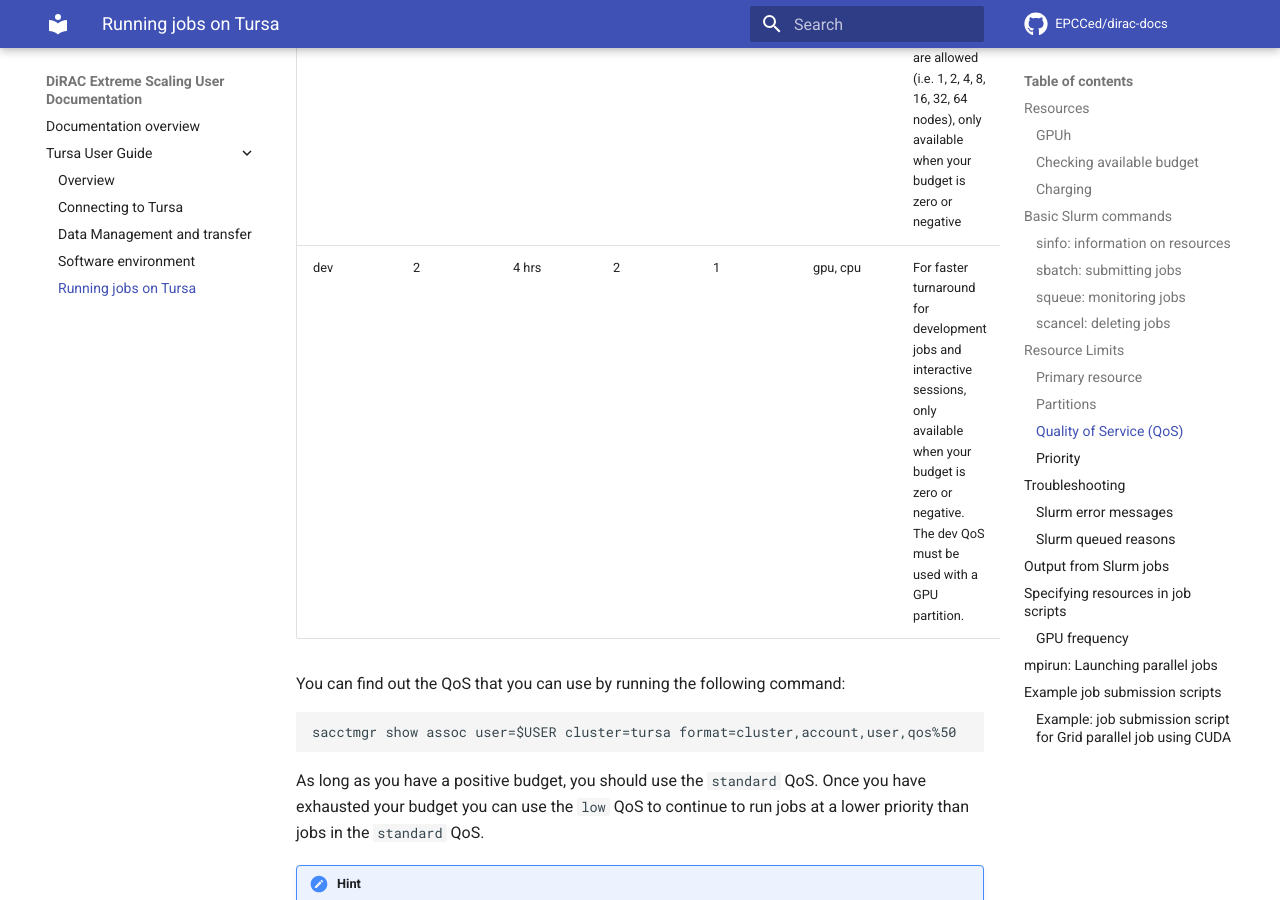
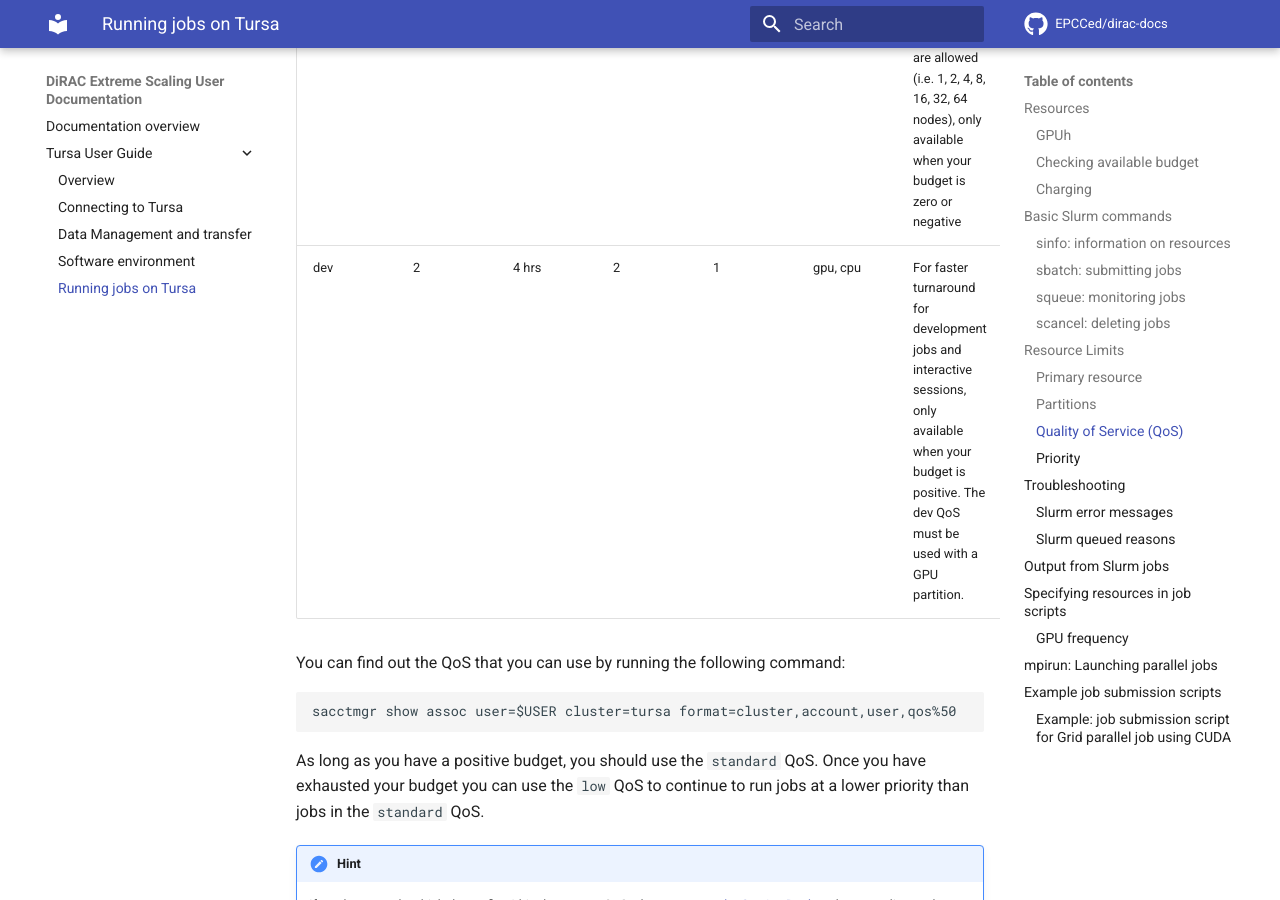
Before and after one commit to EPCCed/dirac-docs, an MkDocs documentation site: the page built from docs/tursa-user-guide/scheduler.md, in a window 1280 px wide and 900 px high, scrolled down 5253 px. Built offline with MkDocs 1.6.1 and Material for MkDocs 9.7.7, drawn with Linux system fonts in a browser that asks for light colours; comment, search, counter and statistics services are not loaded.

Commit message:
Update scheduler.md
Corrected dev queue info (to say budget must be positive).

```diff
--- a/docs/tursa-user-guide/scheduler.md
+++ b/docs/tursa-user-guide/scheduler.md
@@ -197,7 +197,7 @@
 | ---------- | ----------------- | ------------ | ----------- | ------------ | ------------ | ------|
 | standard   | 64                | 48 hrs       | 32          | 16           | gpu, cpu     | Only jobs sizes that are powers of 2 nodes are allowed (i.e. 1, 2, 4, 8, 16, 32, 64 nodes), only available when your budget is positive. |
 | low        | 64                | 24 hrs       | 4           | 4            | gpu, cpu     | Only jobs sizes that are powers of 2 nodes are allowed (i.e. 1, 2, 4, 8, 16, 32, 64 nodes), only available when your budget is zero or negative |
-| dev        | 2                | 4 hrs       | 2           | 1            | gpu, cpu     | For faster turnaround for development jobs and interactive sessions, only available when your budget is zero or negative. The dev QoS must be used with a GPU partition. |
+| dev        | 2                | 4 hrs       | 2           | 1            | gpu, cpu     | For faster turnaround for development jobs and interactive sessions, only available when your budget is positive. The dev QoS must be used with a GPU partition. |
 
 You can find out the QoS that you can use by running the following
 command:
```
